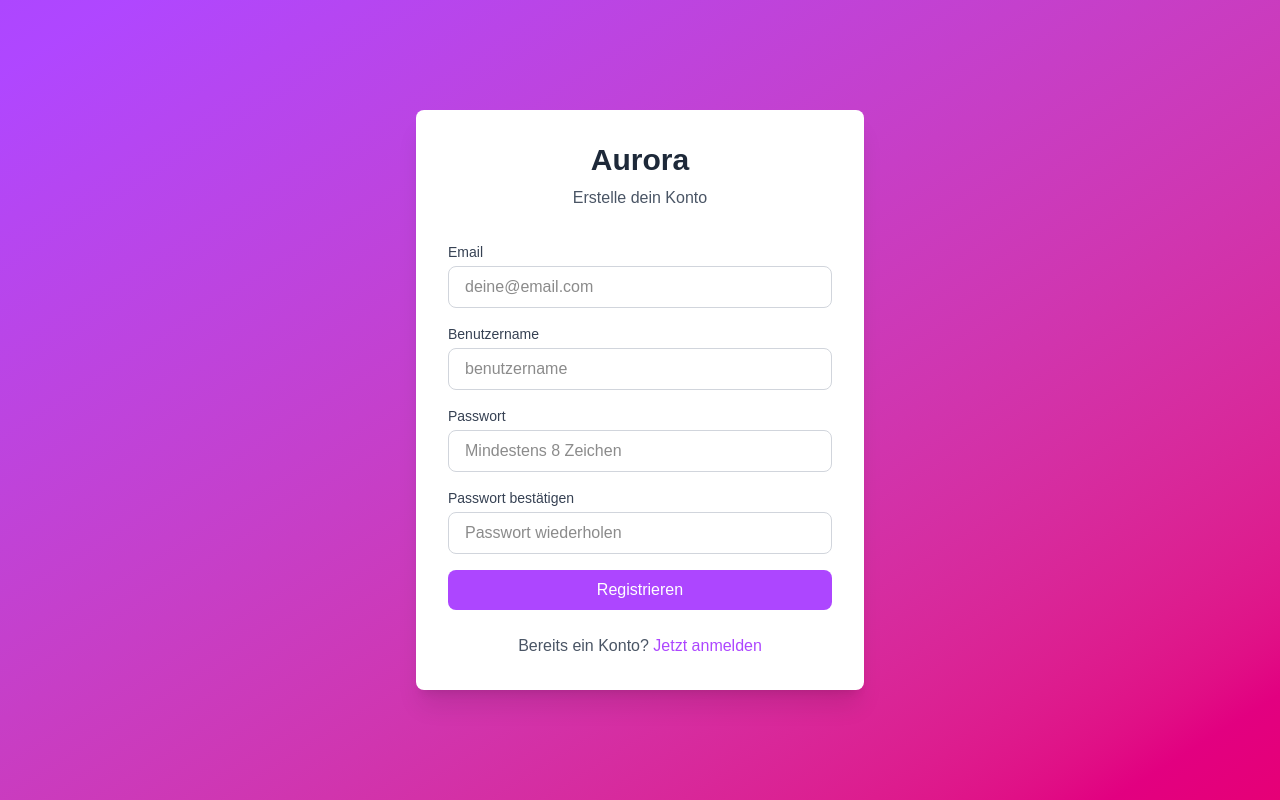
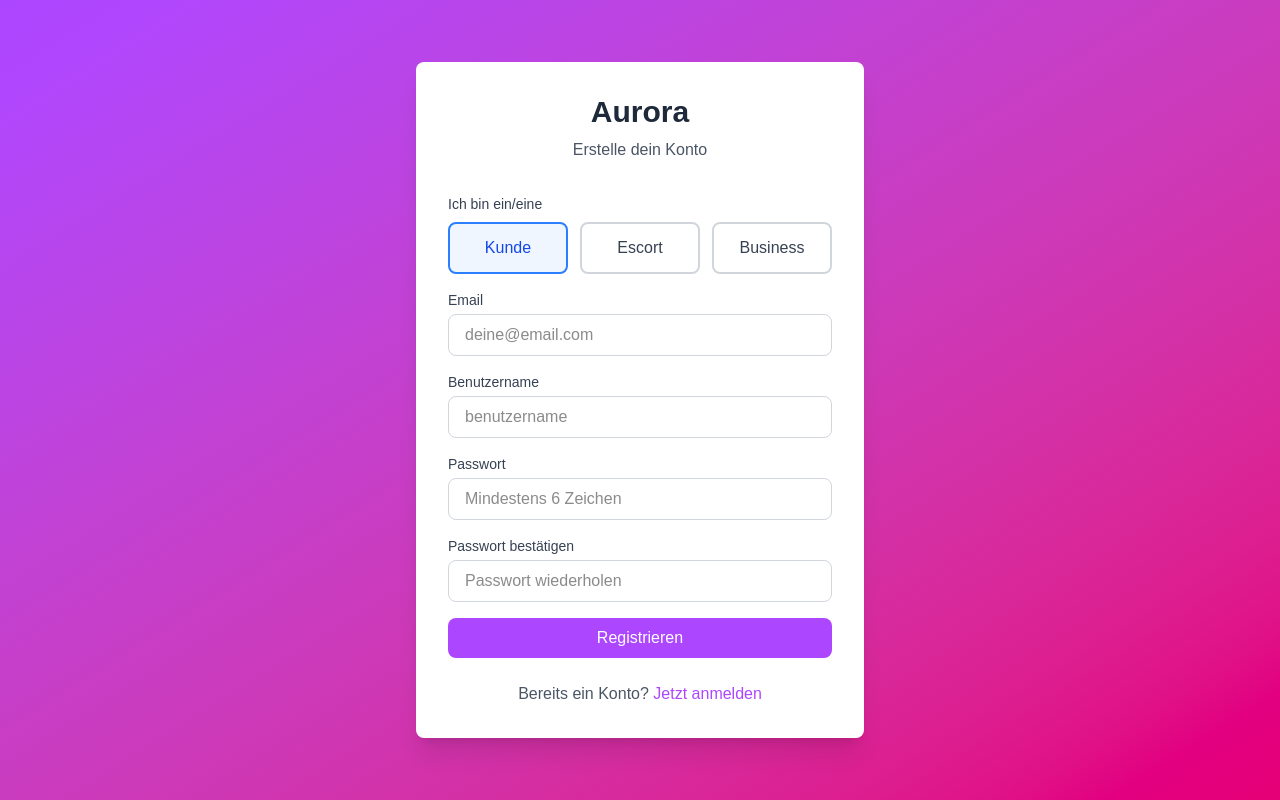
Before and after one commit to christophersteins/aurora, a Next.js app in the folder frontend/: page /register in a window 1280 px wide. Built offline with nearby package versions, Linux system fonts and the light colour scheme; no server answers.

Commit message:
feat: integrate RoleSelector into registration form

```diff
--- a/frontend/src/app/register/page.tsx
+++ b/frontend/src/app/register/page.tsx
@@ -5,6 +5,8 @@ import { useRouter } from 'next/navigation';
 import Link from 'next/link';
 import { useAuthStore } from '@/store/authStore';
 import { authService } from '@/services/authService';
+import RoleSelector from '@/components/auth/RoleSelector';
+import { UserRole } from '@/types/user-role.enum';
 
 export default function RegisterPage() {
   const router = useRouter();
@@ -14,6 +16,7 @@ export default function RegisterPage() {
   const [username, setUsername] = useState('');
   const [password, setPassword] = useState('');
   const [confirmPassword, setConfirmPassword] = useState('');
+  const [role, setRole] = useState<UserRole>(UserRole.CUSTOMER);
   const [loading, setLoading] = useState(false);
   const [error, setError] = useState('');
 
@@ -27,15 +30,20 @@ export default function RegisterPage() {
       return;
     }
 
-    if (password.length < 8) {
-      setError('Passwort muss mindestens 8 Zeichen lang sein');
+    if (password.length < 6) {
+      setError('Passwort muss mindestens 6 Zeichen lang sein');
       return;
     }
 
     setLoading(true);
 
     try {
-      const response = await authService.register({ email, username, password });
+      const response = await authService.register({
+        email,
+        username,
+        password,
+        role,
+      });
       setAuth(response.user, response.access_token);
       router.push('/'); // Redirect zur Homepage
     } catch (err: any) {
@@ -54,6 +62,8 @@ export default function RegisterPage() {
         </div>
 
         <form onSubmit={handleSubmit} className="space-y-4">
+          <RoleSelector selectedRole={role} onChange={setRole} />
+
           <div>
             <label className="block text-sm font-medium text-gray-700 mb-1">
               Email
@@ -92,7 +102,7 @@ export default function RegisterPage() {
               onChange={(e) => setPassword(e.target.value)}
               required
               className="w-full px-4 py-2 border border-gray-300 rounded-lg focus:ring-2 focus:ring-purple-500 focus:border-transparent"
-              placeholder="Mindestens 8 Zeichen"
+              placeholder="Mindestens 6 Zeichen"
             />
           </div>
 
```
